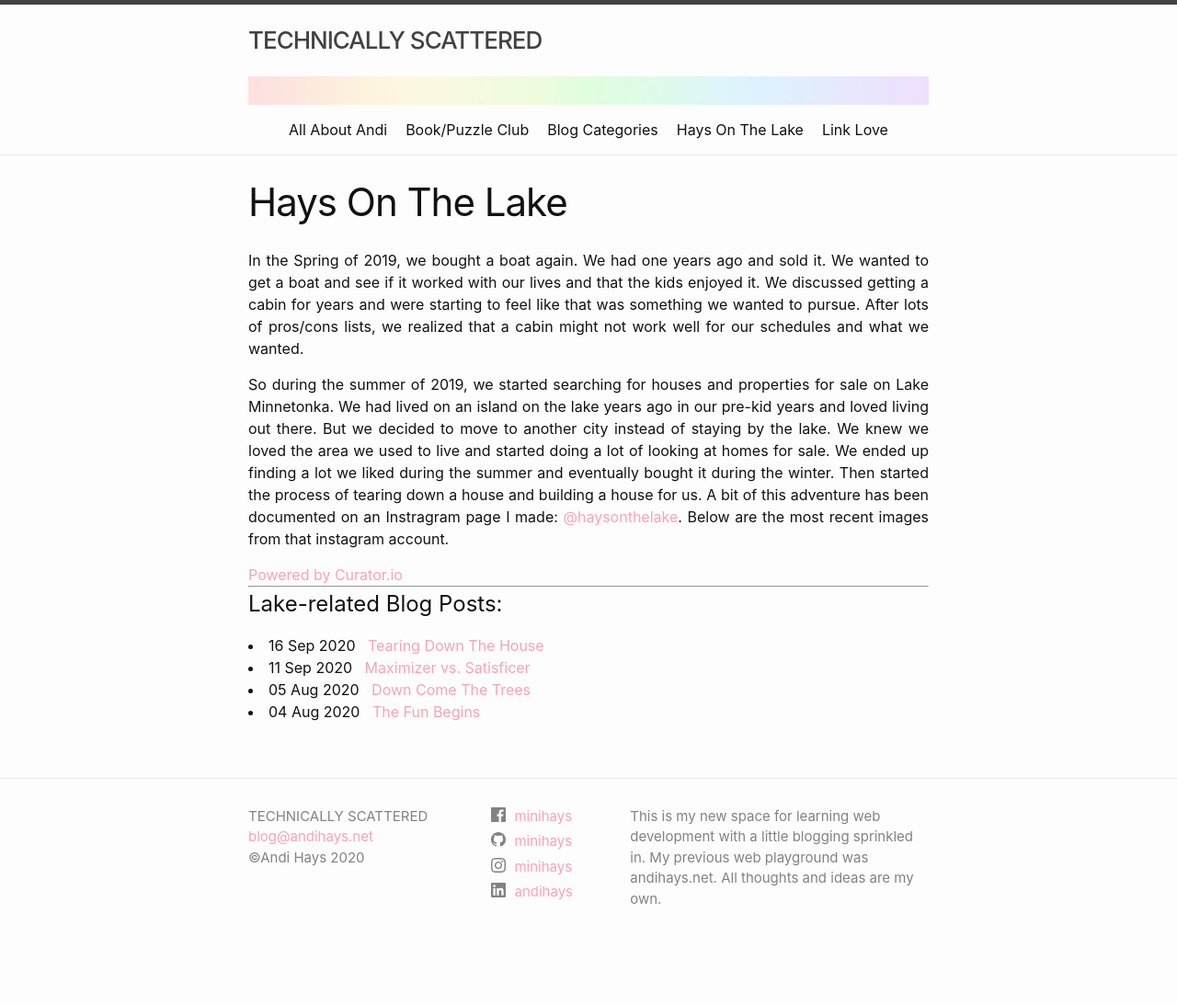
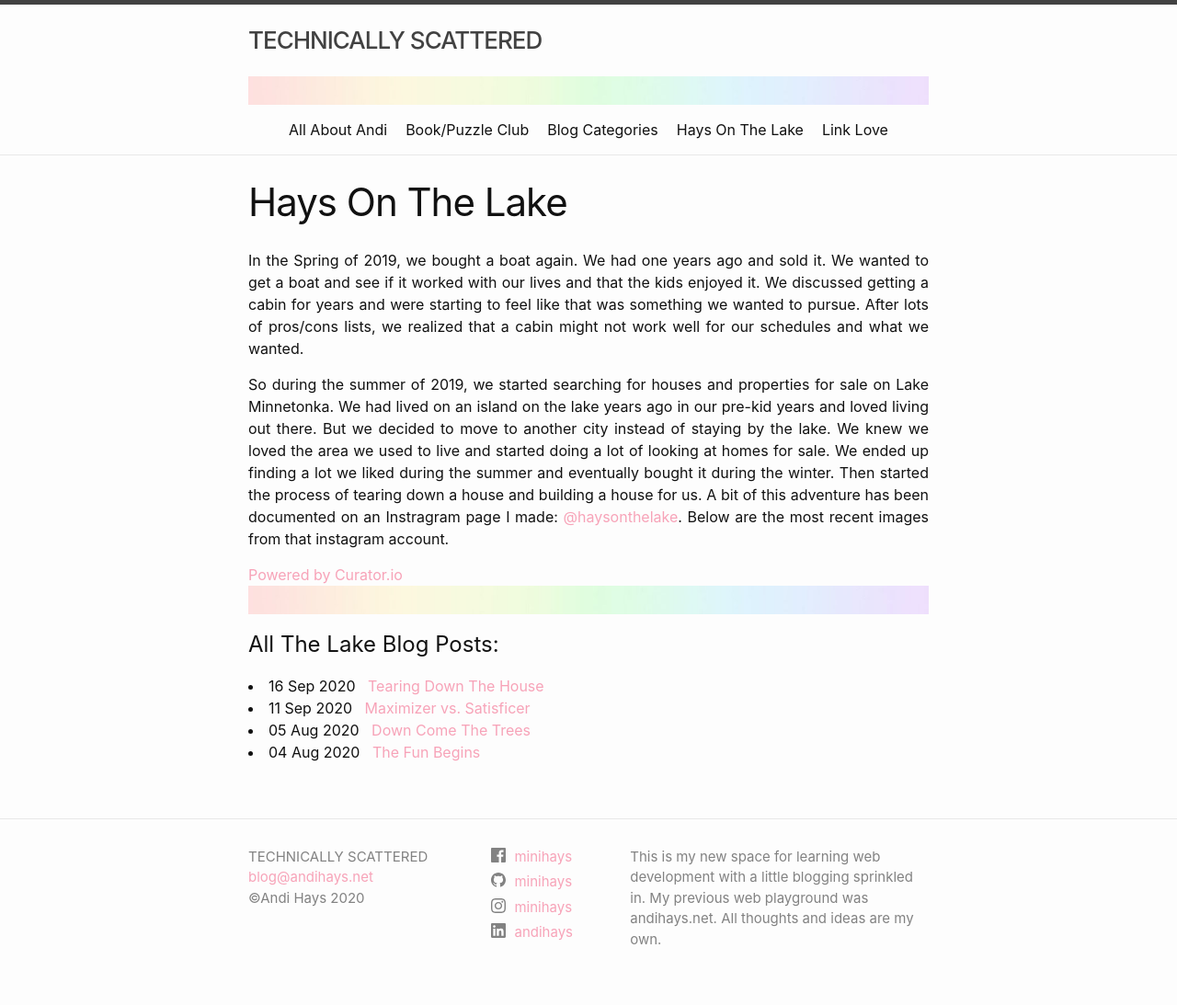
Before and after one commit to minihays/minihays.github.io, a Jekyll site: the page built from haysonthelake.markdown, in a window 1280 px wide. Shown: the whole page at 92% size. Built offline with Jekyll 4.4.1, drawn with Linux system fonts in a browser that asks for light colours; before the commit the page ends 1049 px from its top, so only the background shows below that.

Commit message:
design updates

```diff
--- a/bookclub/bookclub.markdown
+++ b/bookclub/bookclub.markdown
@@ -20,8 +20,9 @@ e = d.getElementsByTagName(s)[0];e.parentNode.insertBefore(i, e);
 })();
 </script>
 
-----
-# -Book Blog Posts-
+![header](/images/SkinnyRainbow.jpg)
+
+# -All The Book Blog Posts-
 {% for post in site.categories.Books %}
  <li><span>{{ post.date | date_to_string }}</span> &nbsp; <a href="{{ post.url }}">{{ post.title }}</a></li>
 {% endfor %}
--- a/haysonthelake.markdown
+++ b/haysonthelake.markdown
@@ -18,8 +18,9 @@ e = d.getElementsByTagName(s)[0];e.parentNode.insertBefore(i, e);
 })();
 </script>
 
-----
-# Lake-related Blog Posts:
+![header](/images/SkinnyRainbow.jpg)
+
+# All The Lake Blog Posts:
 {% for post in site.categories.Lake %}
  <li><span>{{ post.date | date_to_string }}</span> &nbsp; <a href="{{ post.url }}">{{ post.title }}</a></li>
 {% endfor %}
```
